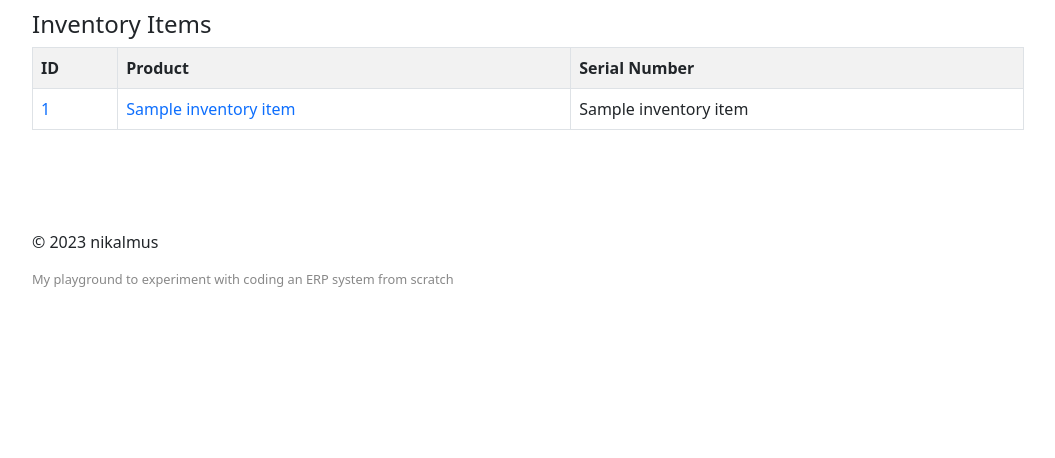
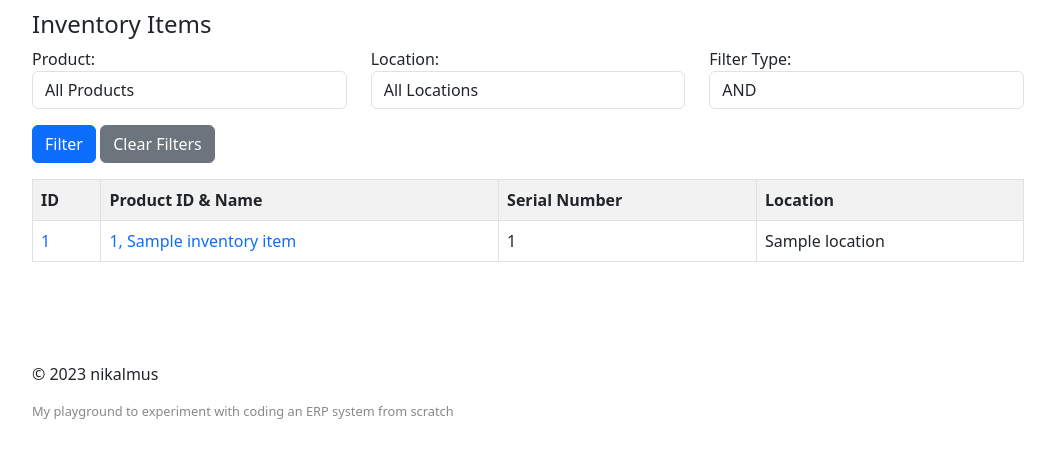
Before and after one commit to nikalmus/erp, a Flask app: page /inventory/inventory_items in a window 1280 px wide. Shown: the part 120-578 px from the top of the page, without its empty margins (112-1167 px from the left). Run offline with Flask 3, Linux system fonts and the light colour scheme; a database or web service that is not in the repository returns one stand-in record (values such as "Sample title"); some libraries are stand-ins or nearby versions.

Commit message:
filter inventory_item list

```diff
--- a/app/inventory/inventory_item/routes.py
+++ b/app/inventory/inventory_item/routes.py
@@ -1,20 +1,63 @@
-from flask import Blueprint, render_template, redirect, url_for
+from flask import Blueprint, render_template, redirect, request, url_for
 from app.db import connect
 
 bp = Blueprint('item', __name__, template_folder='templates')
+
 
 @bp.route('/inventory/inventory_items')
 def get_inventory_items():
     conn = connect()
     cursor = conn.cursor()
 
-    cursor.execute("SELECT * FROM inventory_item")
+    selected_product = request.args.get('product')
+    selected_location = request.args.get('location')
+    selected_filter_type = request.args.get('filter_type')
+
+    print(f"SELECTED PROD {selected_product}")
+
+    query = """SELECT item.id, item.product_id, item.serial_number, item.location, product.name
+               FROM inventory_item AS item
+               JOIN product ON item.product_id = product.id
+               WHERE 1=1"""
+
+    params = []
+
+    if selected_product:
+        query += " AND item.product_id = %s"
+        params.append(selected_product)
+
+    if selected_location:
+        if selected_filter_type == 'AND':
+            query += " AND item.location = %s"
+        elif selected_filter_type == 'OR':
+            query += " OR item.location = %s"
+
+        params.append(selected_location)
+
+    cursor.execute(query, params)
     inventory_items = cursor.fetchall()
+
+    # Retrieve the products and locations
+    cursor.execute("SELECT id, name FROM product ORDER BY name")
+    products = cursor.fetchall()
+
+    location_query = "SELECT enumlabel FROM pg_enum WHERE enumtypid = 'location_type'::regtype"
+    cursor.execute(location_query)
+    locations = [row[0] for row in cursor.fetchall()]
 
     cursor.close()
     conn.close()
 
-    return render_template('inventory_item_list.html', inventory_items=inventory_items)
+    return render_template(
+        'inventory_item_list.html',
+        inventory_items=inventory_items,
+        products=products,
+        locations=locations,
+        selected_product=selected_product,
+        selected_location=selected_location,
+        selected_filter_type=selected_filter_type
+    )
+
 
 @bp.route('/inventory/inventory_items/<int:id>')
 def get_inventory_item(id):
--- a/app/inventory/inventory_item/templates/inventory_item_list.html
+++ b/app/inventory/inventory_item/templates/inventory_item_list.html
@@ -1,19 +1,75 @@
 {% extends 'base.html' %}
 {% block content %}
   <h4>Inventory Items</h4>
+  <form id="filterForm" method="GET" action="{{ url_for('item.get_inventory_items') }}">
+    <div class="row mb-3">
+      <div class="col-md-4">
+        <label for="product">Product:</label>
+        <select class="form-control" id="product" name="product">
+          <option value="">All Products</option>
+          {% for product in products %}
+            <option value="{{ product[0] }}" {% if product[0] == selected_product %}selected{% endif %}>{{ product[1] }}</option>
+          {% endfor %}
+        </select>
+      </div>
+      <div class="col-md-4">
+        <label for="location">Location:</label>
+        <select class="form-control" id="location" name="location">
+          <option value="">All Locations</option>
+          {% for location in locations %}
+            <option value="{{ location}}" {% if location == selected_location %}selected{% endif %}>{{ location }}</option>
+          {% endfor %}
+        </select>
+      </div>
+      <div class="col-md-4">
+        <label for="filter_type">Filter Type:</label>
+        <select class="form-control" id="filter_type" name="filter_type">
+          <option value="AND" {% if selected_filter_type == 'AND' %}selected{% endif %}>AND</option>
+          <option value="OR" {% if selected_filter_type == 'OR' %}selected{% endif %}>OR</option>
+        </select>
+      </div>
+    </div>
+    <div class="mb-3">
+        <button type="submit" class="btn btn-primary">Filter</button>
+        <button id="clearFiltersBtn" type="button" class="btn btn-secondary">Clear Filters</button>
+    </div>
+  </form>
+
   <table class="table table-striped table-bordered">
     <tr>
       <th>ID</th>
-        <th>Product</th>
+      <th>Product ID & Name</th>
       <th>Serial Number</th>
-
+      <th>Location</th>
     </tr>
     {% for inventory_item in inventory_items %}
     <tr>
       <td><a href="{{ url_for('item.get_inventory_item', id=inventory_item[0]) }}">{{ inventory_item[0] }}</a></td>
-        <td><a href="/manufacturing/products/{{ inventory_item[1] }}">{{ inventory_item[1] }}</a></td>
+      <td><a href="/manufacturing/products/{{ inventory_item[1] }}">{{ inventory_item[1] }}, {{ inventory_item[4] }}</a></td>
       <td>{{ inventory_item[2] }}</td>
+      <td>{{ inventory_item[3] }}</td>
     </tr>
     {% endfor %}
   </table>
+
+  <script>
+    // Preserve the selected product value - when "Filter" is clicked, product would revert to "All Products"
+    var productDropdown = document.getElementById('product');
+    productDropdown.addEventListener('change', function() {
+      localStorage.setItem('selected_product', this.value);
+    });
+    var storedProduct = localStorage.getItem('selected_product');
+    if (storedProduct) {
+      productDropdown.value = storedProduct;
+    }
+
+    document.getElementById('clearFiltersBtn').addEventListener('click', function() {
+      // Clear filter inputs and remove stored product value
+      productDropdown.value = '';
+      //document.getElementById('product').value = ''; //no longer need
+      document.getElementById('location').value = '';
+      localStorage.removeItem('selected_product');
+      document.getElementById('filterForm').submit();
+    });
+  </script>
 {% endblock %}
```
Lines whose indentation alone changed are shown as unchanged.
